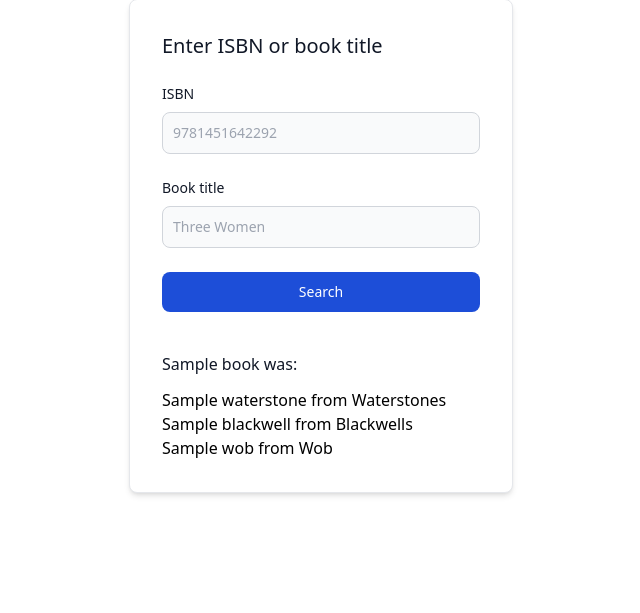
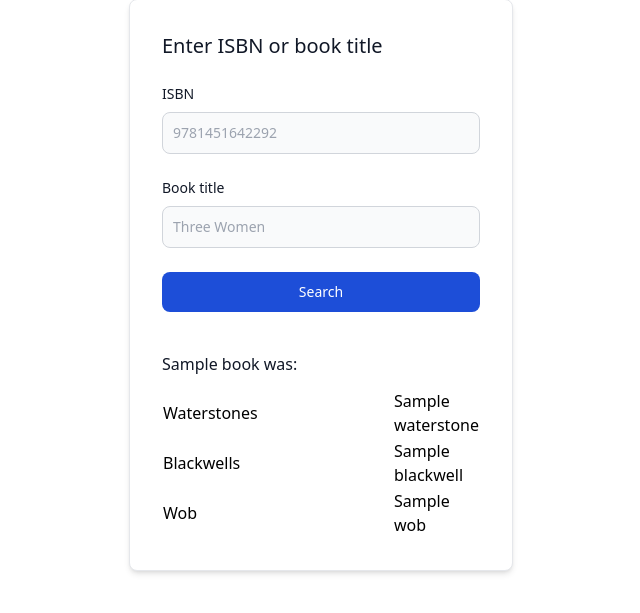
Before and after one commit to bvechiato/book-compare, a Flask app: template templates/main.html in a window 1280 px wide. Shown: the part 101-714 px from the top of the page, without its empty margins (319-959 px from the left). Run offline with Flask 2, Linux system fonts and the light colour scheme; the template is opened without the code that fills it: most values are stand-ins (such as "Sample title", 1, 10 or a date in 2020); some libraries are stand-ins or nearby versions.

Commit message:
Displays in table

```diff
--- a/templates/main.html
+++ b/templates/main.html
@@ -1,9 +1,24 @@
 {% extends "base.html" %}
 
 {% block body %}
-<h3 class="text-m text-gray-900 block mb-3 dark:text-gray-300"><a href="{{ book[1] }}" class="font-medium">{{ book[0] }}</a> was:<h3></h3>
+<h3 class="text-m text-gray-900 block mb-3 dark:text-gray-300"><a href="{{ book[1] }}" class="font-medium">{{ book[0] }}</a> was:</h3>
 
-<p>{{ waterstones[0] }} from <a href="{{ waterstones[1] }}"><span class="hover:font-medium">Waterstones</span></a></p>
-<p>{{ blackwells[0] }} from <a href="{{ blackwells[1] }}"><span class="hover:font-medium">Blackwells</span></a></p>
-<p>{{ wob[0] }} from <a href="{{ wob[1] }}"> <span class="hover:font-medium">Wob</span></a></p>
+<table class="table-auto w-full">
+    <colgroup>
+        <col>
+        <col class="w-1/6">
+    </colgroup>
+    <tr>
+        <td><a href="{{ waterstones[1] }}" class="hover:font-medium">Waterstones</a></td>
+        <td>{{ waterstones[0] }}</td>
+    </tr>
+    <tr>
+        <td><a href="{{ blackwells[1] }}" class="hover:font-medium">Blackwells</a></td>
+        <td>{{ blackwells[0] }}</td>
+    </tr>
+    <tr>
+        <td><a href="{{ wob[1] }}" class="hover:font-medium">Wob</a></td>
+        <td>{{ wob[0] }}</td>
+    </tr>
+</table>
 {% endblock %}
```
